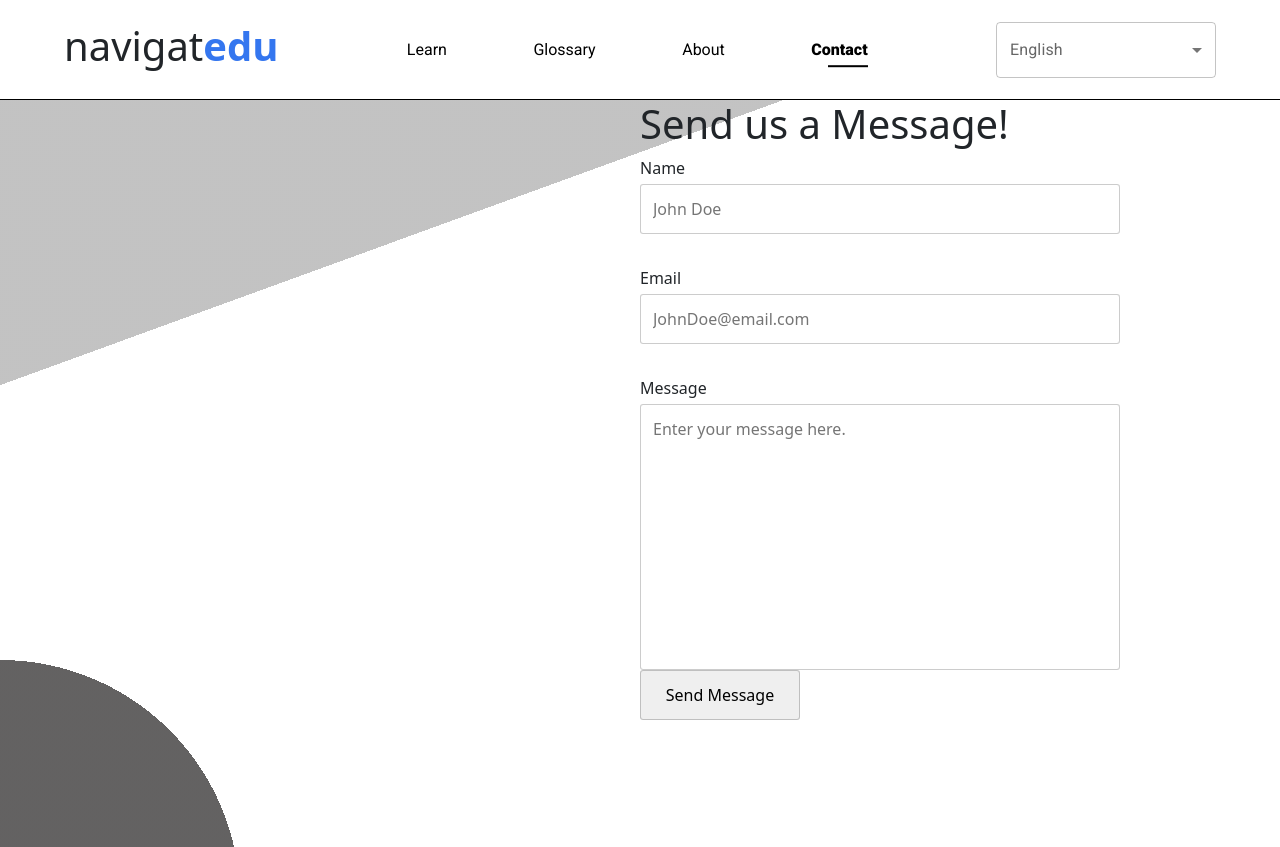
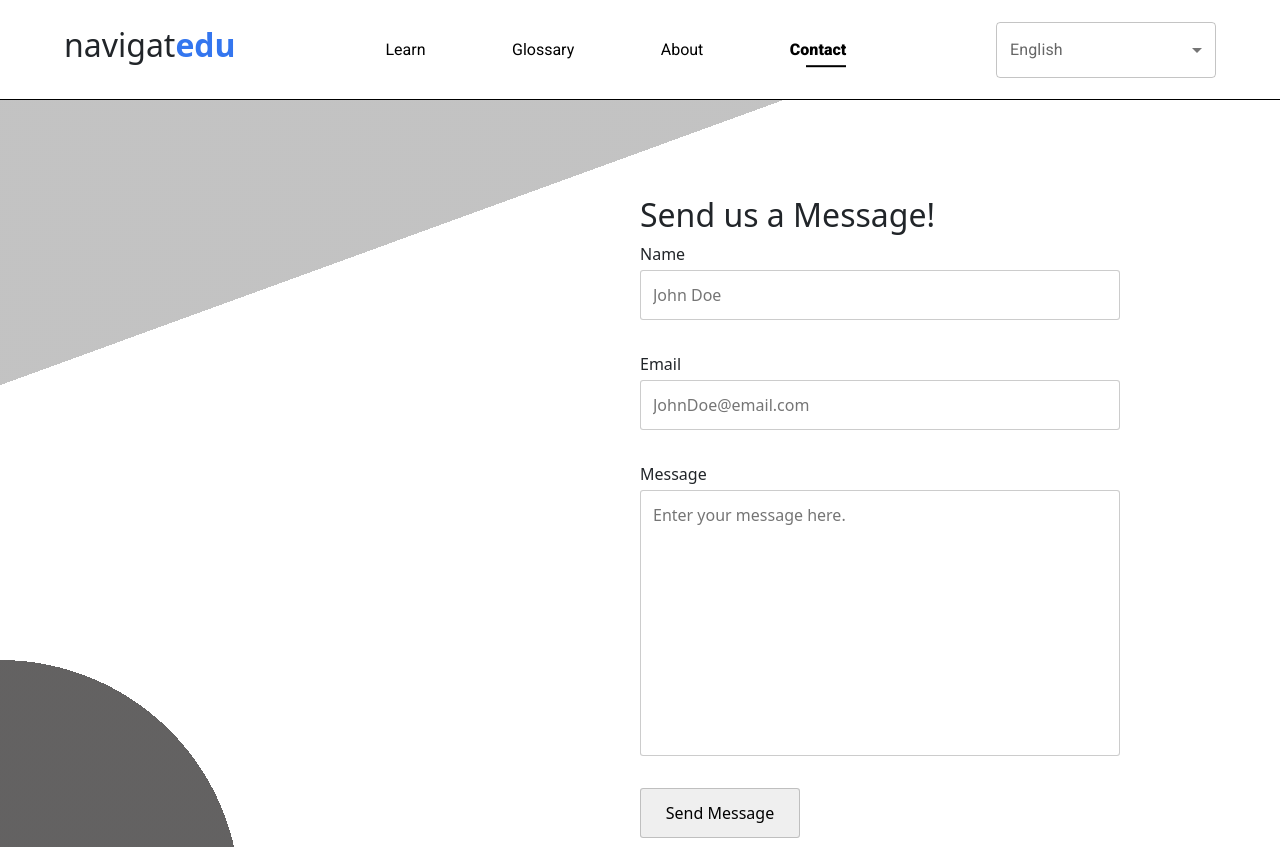
Before and after one commit to qingge-yu/hackathon-frontend, a React (Create React App) app: page /contact in a window 1280 px wide. Shown: the top 847 px of the page. Built offline with nearby package versions, Linux system fonts and the light colour scheme; no server answers.

Commit message:
fix: minor tweaks to adjust the layout

```diff
--- a/src/pages/ContactPage/ContactPage.css
+++ b/src/pages/ContactPage/ContactPage.css
@@ -89,7 +89,7 @@
  * --------------- */
 h1 {
     margin: 3rem 0;
-    font-size: clamp(2rem, 4.5vw, 4rem);
+    font-size: clamp(2rem, 4.5vw, 2rem) !important;
     text-align: left;
 }
 
@@ -106,6 +106,7 @@
 }
 
 .form-container {
+    padding-top: 6rem;
     height: 80%;
     display: grid;
     grid-template-rows: auto 1fr;
@@ -130,3 +131,7 @@
     padding: .75rem;
     resize: none;
 }
+
+#message {
+    margin-bottom: 2rem;
+}
--- a/src/pages/LandingPage/LandingPage.css
+++ b/src/pages/LandingPage/LandingPage.css
@@ -23,6 +23,10 @@
 /* ----------- *
  *   UTILITY   *
  * ----------- */
+p {
+  background-color: rgba(0, 0, 0, 0);
+}
+
 .height-full {
     height: 100%;
 }
```
